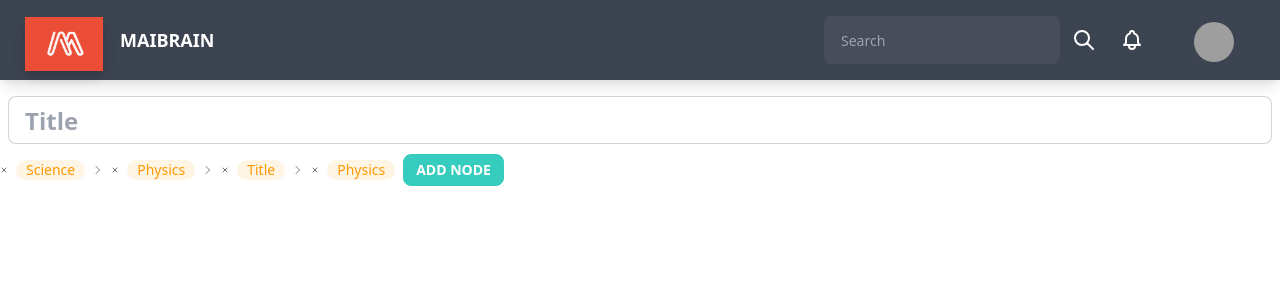
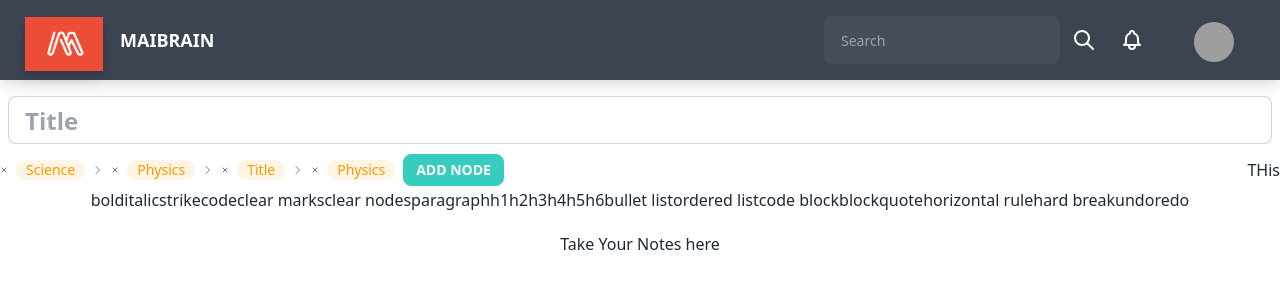
Before and after one commit to maikishore/maipublicgod, a React (Create React App) app: page /test in a window 1280 px wide. Shown: the top 300 px of the page. Built offline with nearby package versions, Linux system fonts and the light colour scheme; no server answers; grey boxes are pictures that could not be loaded.

Commit message:
Before cleaning

```diff
--- a/package.json
+++ b/package.json
@@ -9,6 +9,7 @@
     "@testing-library/react": "^11.2.7",
     "@testing-library/user-event": "^12.8.3",
     "@tiptap/core": "^2.0.0-beta.93",
+    "@tiptap/react": "^2.0.0-beta.55",
     "@tiptap/starter-kit": "^2.0.0-beta.89",
     "daisyui": "^1.10.0",
     "dotenv": "^10.0.0",
--- /dev/null
+++ b/src/test.css
@@ -0,0 +1,41 @@
+/* Basic editor styles */
+.ProseMirror > * + * {
+    margin-top: 0.75em;
+
+}
+.ProseMirror ul, .ProseMirror ol {
+    padding: 0 1rem;
+}
+.ProseMirror h1, .ProseMirror h2, .ProseMirror h3, .ProseMirror h4, .ProseMirror h5, .ProseMirror h6 {
+    line-height: 1.1;
+}
+.ProseMirror code {
+    background-color: rgba(97, 97, 97, 0.1);
+    color: #616161;
+}
+.ProseMirror pre {
+    background: #0d0d0d;
+    color: #fff;
+    font-family: 'JetBrainsMono', monospace;
+    padding: 0.75rem 1rem;
+    border-radius: 0.5rem;
+}
+.ProseMirror pre code {
+    color: inherit;
+    padding: 0;
+    background: none;
+    font-size: 0.8rem;
+}
+.ProseMirror img {
+    max-width: 100%;
+    height: auto;
+}
+.ProseMirror blockquote {
+    padding-left: 1rem;
+    border-left: 2px solid rgba(13, 13, 13, 0.1);
+}
+.ProseMirror hr {
+    border: none;
+    border-top: 2px solid rgba(13, 13, 13, 0.1);
+    margin: 2rem 0;
+}
--- a/src/test.js
+++ b/src/test.js
@@ -2,6 +2,12 @@ import React from "react";
 import Navbar from "./Commons/Navbar/Navbar";
 
 import { IoAddCircleSharp } from "react-icons/io5";
+import { useEditor, EditorContent } from '@tiptap/react'
+import StarterKit from '@tiptap/starter-kit'
+import { defaultExtensions } from "@tiptap/starter-kit";
+
+import "./test.css"
+
 
 function Nodes(props) {
   const data = ["Science", "Physics", "Title","Physics"];
@@ -80,7 +86,156 @@ React.useEffect(()=>{
   );
 }
 
-<div className="p-2  text-sm breadcrumbs"></div>;
+
+const MenuBar = ({ editor }) => {
+  if (!editor) {
+    return null
+  }
+
+  return (
+    <>
+      <button
+        onClick={() => editor.chain().focus().toggleBold().run()}
+        className={editor.isActive('bold') ? 'is-active' : ''}
+      >
+        bold
+      </button>
+      <button
+        onClick={() => editor.chain().focus().toggleItalic().run()}
+        className={editor.isActive('italic') ? 'is-active' : ''}
+      >
+        italic
+      </button>
+      <button
+        onClick={() => editor.chain().focus().toggleStrike().run()}
+        className={editor.isActive('strike') ? 'is-active' : ''}
+      >
+        strike
+      </button>
+      <button
+        onClick={() => editor.chain().focus().toggleCode().run()}
+        className={editor.isActive('code') ? 'is-active' : ''}
+      >
+        code
+      </button>
+      <button onClick={() => editor.chain().focus().unsetAllMarks().run()}>
+        clear marks
+      </button>
+      <button onClick={() => editor.chain().focus().clearNodes().run()}>
+        clear nodes
+      </button>
+      <button
+        onClick={() => editor.chain().focus().setParagraph().run()}
+        className={editor.isActive('paragraph') ? 'is-active' : ''}
+      >
+        paragraph
+      </button>
+      <button
+        onClick={() => editor.chain().focus().toggleHeading({ level: 1 }).run()}
+        className={editor.isActive('heading', { level: 1 }) ? 'is-active' : ''}
+      >
+        h1
+      </button>
+      <button
+        onClick={() => editor.chain().focus().toggleHeading({ level: 2 }).run()}
+        className={editor.isActive('heading', { level: 2 }) ? 'is-active' : ''}
+      >
+        h2
+      </button>
+      <button
+        onClick={() => editor.chain().focus().toggleHeading({ level: 3 }).run()}
+        className={editor.isActive('heading', { level: 3 }) ? 'is-active' : ''}
+      >
+        h3
+      </button>
+      <button
+        onClick={() => editor.chain().focus().toggleHeading({ level: 4 }).run()}
+        className={editor.isActive('heading', { level: 4 }) ? 'is-active' : ''}
+      >
+        h4
+      </button>
+      <button
+        onClick={() => editor.chain().focus().toggleHeading({ level: 5 }).run()}
+        className={editor.isActive('heading', { level: 5 }) ? 'is-active' : ''}
+      >
+        h5
+      </button>
+      <button
+        onClick={() => editor.chain().focus().toggleHeading({ level: 6 }).run()}
+        className={editor.isActive('heading', { level: 6 }) ? 'is-active' : ''}
+      >
+        h6
+      </button>
+      <button
+        onClick={() => editor.chain().focus().toggleBulletList().run()}
+        className={editor.isActive('bulletList') ? 'is-active' : ''}
+      >
+        bullet list
+      </button>
+      <button
+        onClick={() => editor.chain().focus().toggleOrderedList().run()}
+        className={editor.isActive('orderedList') ? 'is-active' : ''}
+      >
+        ordered list
+      </button>
+      <button
+        onClick={() => editor.chain().focus().toggleCodeBlock().run()}
+        className={editor.isActive('codeBlock') ? 'is-active' : ''}
+      >
+        code block
+      </button>
+      <button
+        onClick={() => editor.chain().focus().toggleBlockquote().run()}
+        className={editor.isActive('blockquote') ? 'is-active' : ''}
+      >
+        blockquote
+      </button>
+      <button onClick={() => editor.chain().focus().setHorizontalRule().run()}>
+        horizontal rule
+      </button>
+      <button onClick={() => editor.chain().focus().setHardBreak().run()}>
+        hard break
+      </button>
+      <button onClick={() => editor.chain().focus().undo().run()}>
+        undo
+      </button>
+      <button onClick={() => editor.chain().focus().redo().run()}>
+        redo
+      </button>
+    </>
+  )
+}
+
+
+
+
+
+
+
+function Editors() {
+  const editor = useEditor({
+    extensions: [
+      StarterKit,
+    ],
+    editorProps: {
+      attributes: {
+        class:
+          " prose prose-sm sm:prose lg:prose-lg xl:prose-2xl m-5 h-30  focus:ring-2 focus:ring-blue-600 "
+      }
+    },
+    content: `
+      Take Your Notes here
+    `,
+  })
+
+  return (
+    <div className="w-full h-screen shadow-lg">
+      <MenuBar editor={editor} />
+      <EditorContent editor={editor}  />
+    </div>
+  )
+}
+
 
 export default function test() {
   return (
@@ -97,8 +252,12 @@ export default function test() {
               />
             </div>
           </div>
+        <div className="flex justify-between items-center">
+        <Nodes />
+        <button>THis</button>
 
-          <Nodes />
+        </div>
+    <Editors />
         </div>
       </div>
     </div>
--- a/tailwind.config.js
+++ b/tailwind.config.js
@@ -5,7 +5,7 @@ module.exports = {
     extend: {},
   },
   variants: {
-    extend: {},
+    extend: {backgroundColor: ['active']},
   },
   plugins: [
 
```
Also changed, not shown: 1 other file (tests, documents, lock files or other folders).
